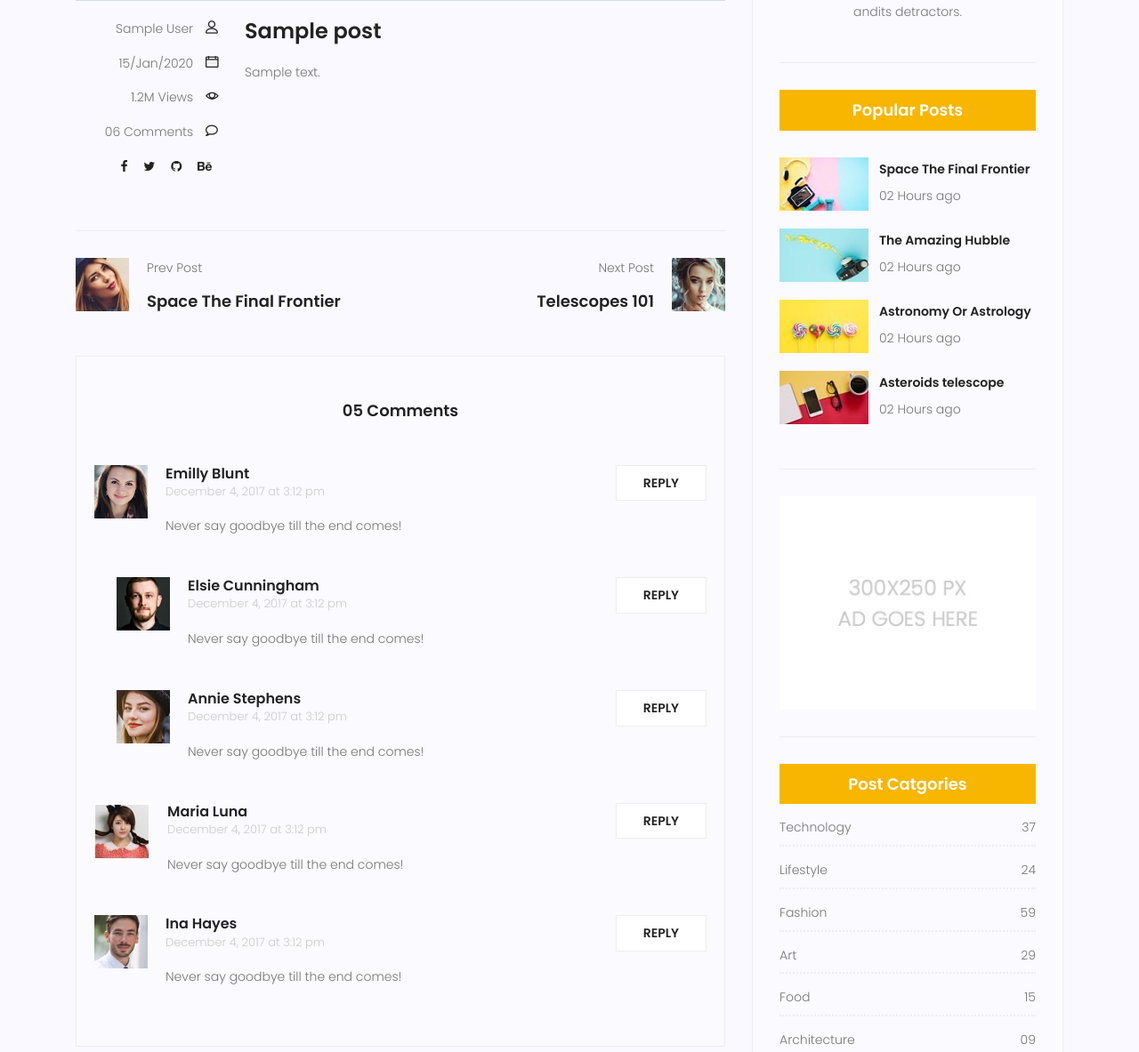
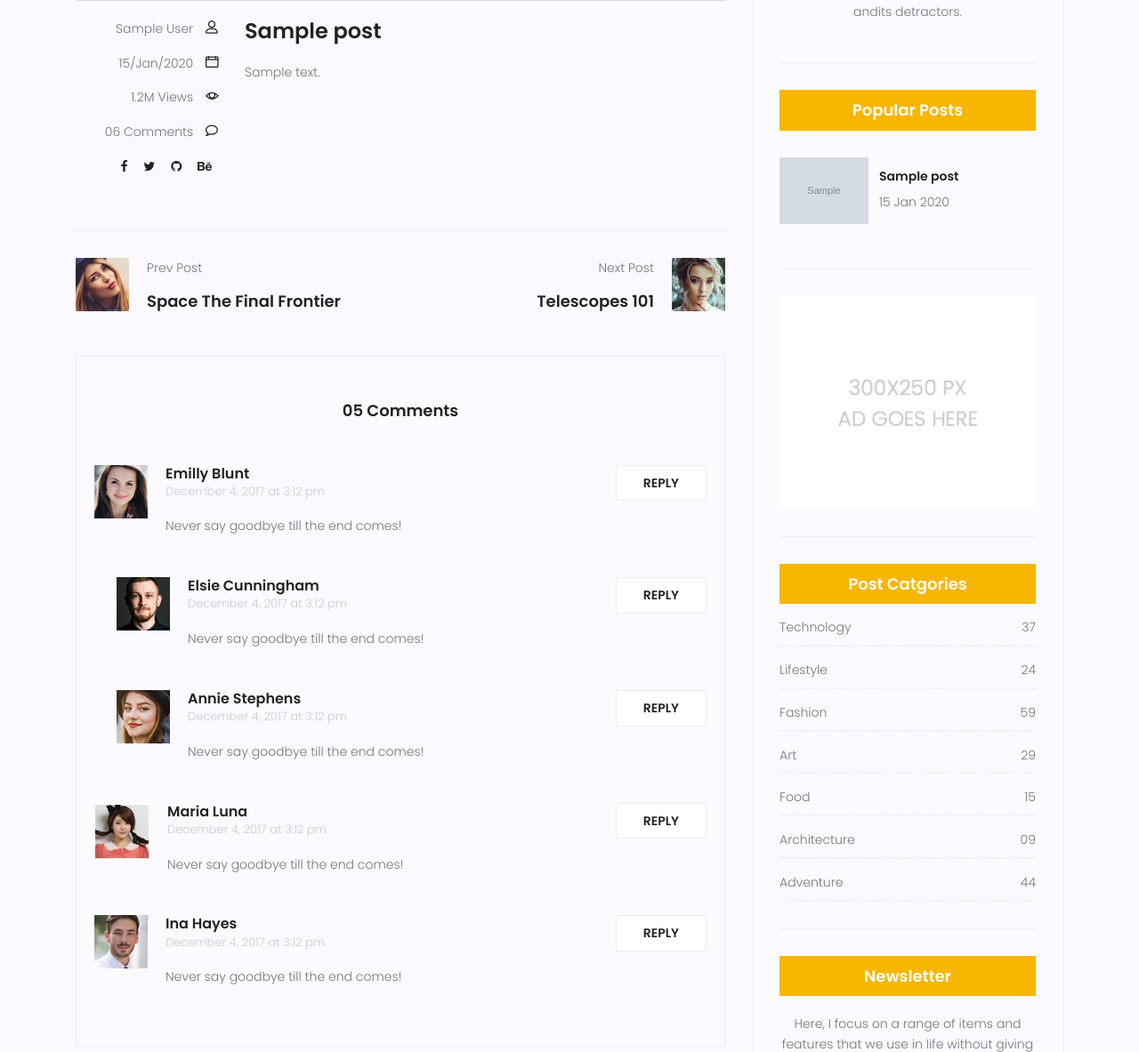
Before and after one commit to mhas1381/MySite, a Django app: page /blog/1 in a window 1280 px wide. Shown: the part 967-2150 px from the top of the page at 89% size. Run offline with Django 3.2, Linux system fonts and the light colour scheme; tables that the repository leaves empty hold one stand-in row (values such as "Sample post"); grey boxes marked "Sample" are stand-in pictures; some libraries are stand-ins or nearby versions.

Commit message:
add latest posts

```diff
--- a/blog/templatetags/blog_tags.py
+++ b/blog/templatetags/blog_tags.py
@@ -18,9 +18,9 @@ def function():
 def snippet(content , arg = 15):
     return content[:arg]
 
-@register.inclusion_tag('blog/popularPosts.html')
-def popularPosts():
-    posts = Post.objects.filter(status =1 ).order_by('-published_date')[:3]
+@register.inclusion_tag('blog/latest-posts.html')
+def latest_posts():
+    posts = Post.objects.filter(status =1 ).order_by('-published_date')[:4]
     return {'posts':posts}
 
 @register.inclusion_tag('blog/post-categories.html')
--- a/statics/css/main.css
+++ b/statics/css/main.css
@@ -3656,6 +3656,8 @@ body.mobile-nav-active #mobile-nav-toggle {
 
 .widget-wrap .popular-post-widget .popular-post-list .thumb img {
   width: 100%;
+  max-width: 100px;
+
 }
 
 .widget-wrap .popular-post-widget .single-post-list {
--- a/templates/blog/blog-single.html
+++ b/templates/blog/blog-single.html
@@ -209,47 +209,7 @@
 			                        </form>
 								</div>
 								{% include 'blog/blog-writer.html' %}
-								<div class="single-sidebar-widget popular-post-widget">
-									<h4 class="popular-title">Popular Posts</h4>
-									<div class="popular-post-list">
-										<div class="single-post-list d-flex flex-row align-items-center">
-											<div class="thumb">
-												<img class="img-fluid" src="{% static 'img/blog/pp1.jpg' %}" alt="">
-											</div>
-											<div class="details">
-												<a href="blog-single.html"><h6>Space The Final Frontier</h6></a>
-												<p>02 Hours ago</p>
-											</div>
-										</div>
-										<div class="single-post-list d-flex flex-row align-items-center">
-											<div class="thumb">
-												<img class="img-fluid" src="{% static 'img/blog/pp2.jpg' %}" alt="">
-											</div>
-											<div class="details">
-												<a href="blog-single.html"><h6>The Amazing Hubble</h6></a>
-												<p>02 Hours ago</p>
-											</div>
-										</div>
-										<div class="single-post-list d-flex flex-row align-items-center">
-											<div class="thumb">
-												<img class="img-fluid" src="{% static 'img/blog/pp3.jpg' %}" alt="">
-											</div>
-											<div class="details">
-												<a href="blog-single.html"><h6>Astronomy Or Astrology</h6></a>
-												<p>02 Hours ago</p>
-											</div>
-										</div>
-										<div class="single-post-list d-flex flex-row align-items-center">
-											<div class="thumb">
-												<img class="img-fluid" src="{% static 'img/blog/pp4.jpg' %}" alt="">
-											</div>
-											<div class="details">
-												<a href="blog-single.html"><h6>Asteroids telescope</h6></a>
-												<p>02 Hours ago</p>
-											</div>
-										</div>
-									</div>
-								</div>
+								{% latest_posts %}
 								<div class="single-sidebar-widget ads-widget">
 									<a href="#"><img class="img-fluid" src="{% static 'img/blog/ads-banner.jpg' %}" alt=""></a>
 								</div>
--- /dev/null
+++ b/templates/blog/latest-posts.html
@@ -0,0 +1,17 @@
+{% load static %}
+<div class="single-sidebar-widget popular-post-widget">
+    <h4 class="popular-title">Popular Posts</h4>
+    <div class="popular-post-list">
+        {% for post in posts %}
+        <div class="single-post-list d-flex flex-row align-items-center">
+            <div class="thumb">
+                <img class="img-fluid" src="{{post.image.url}}" alt="">
+            </div>
+            <div class="details">
+                <a href="{% url 'blog:single' pid=post.id%}"><h6>{{post.title}}</h6></a>
+                <p>{{post.published_date|date:"d M Y"}}</p>
+            </div>
+        </div>
+        {% endfor %}
+    </div>
+</div>
```
Also changed, not shown: templates/blog/blog-home.html (+1 -40 lines), templates/blog/popularPosts.html (deleted, +0 -7 lines).
